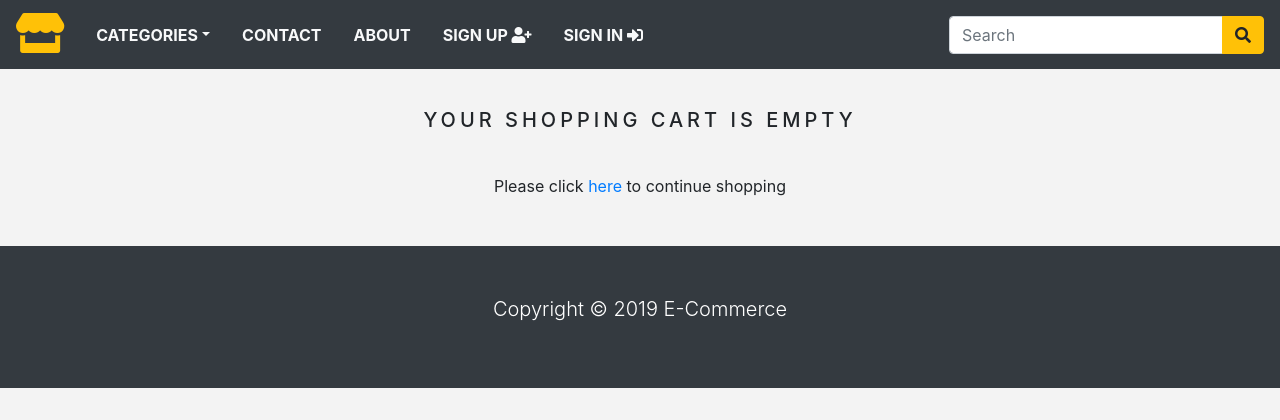
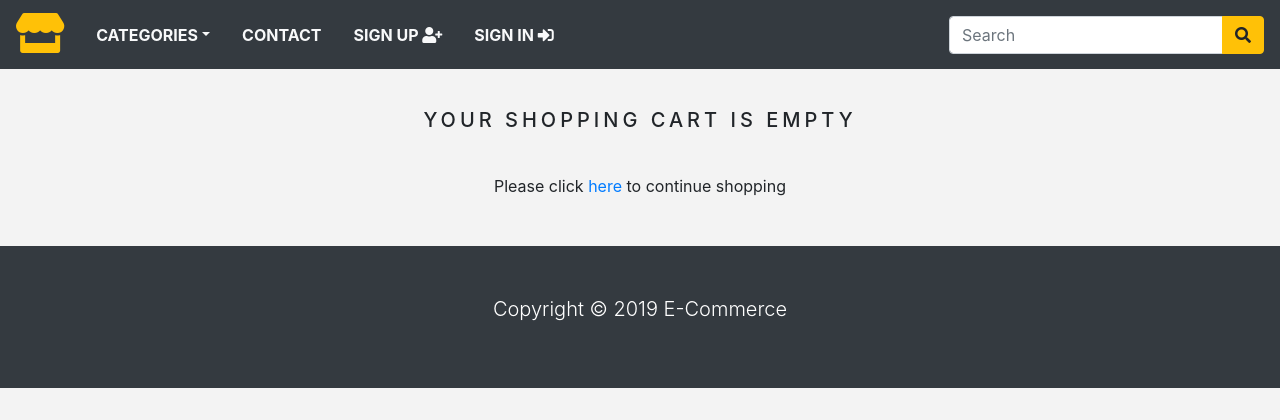
Before and after one commit to AdarshHaripad/Project1-v.1.3, a Django app: template Project1-master/store/templates/cart.html in a window 1280 px wide. Shown: the top 420 px of the page. Run offline with Django 3.2, Linux system fonts and the light colour scheme; the template is opened without the code that fills it, so the values that code supplies are empty; some libraries are stand-ins or nearby versions.

Commit message:
Update navbar.html
About is removed from navbar

```diff
--- a/Project1-master/store/templates/navbar.html
+++ b/Project1-master/store/templates/navbar.html
@@ -16,7 +16,7 @@
       </div>
     </li>
     <li class="nav-item"><a class="nav-link text-light text-uppercase font-weight-bold px-3" href="{% url 'contact' %}">Contact</a></li>
-    <li class="nav-item"><a class="nav-link text-light text-uppercase font-weight-bold px-3" href="{% url 'order_detail' %}">About</a></li>
+<!--     <li class="nav-item"><a class="nav-link text-light text-uppercase font-weight-bold px-3" href="{% url 'order_detail' %}">About</a></li> -->
     {% if request.user.is_authenticated and request.user.first_name %}
       <li class="nav-item dropdown">
         <a class="nav-link text-light text-uppercase font-weight-bold px-3 dropdown-toggle" data-toggle="dropdown">
```
